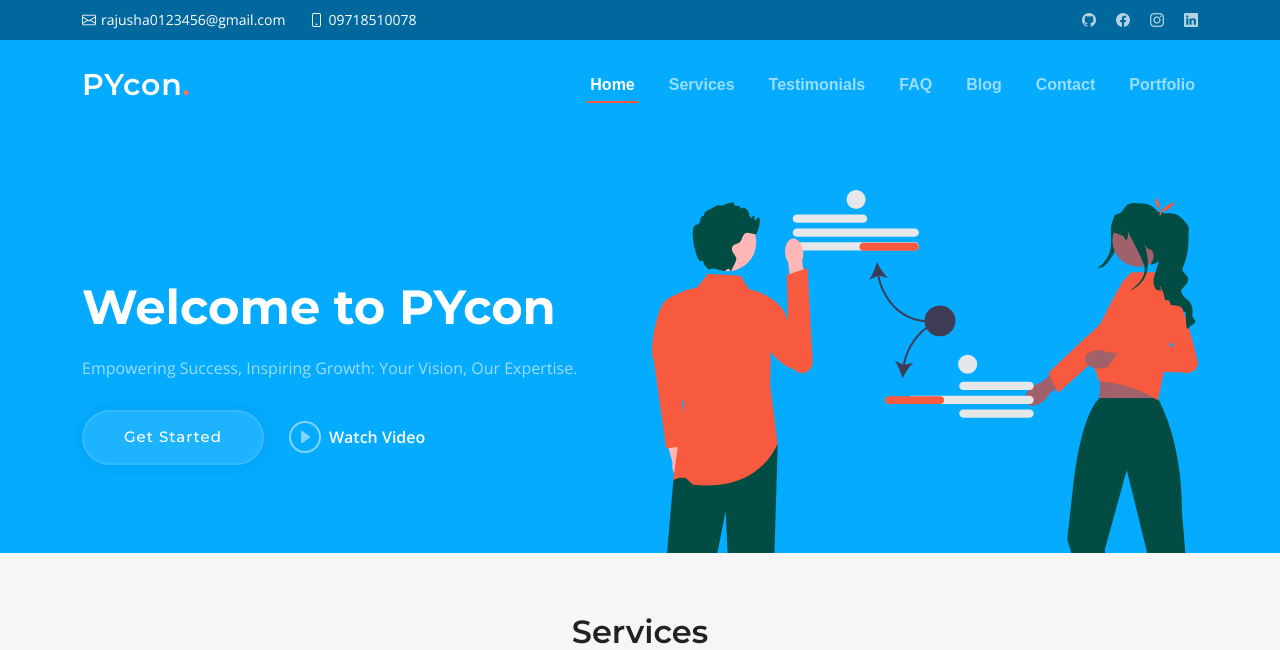
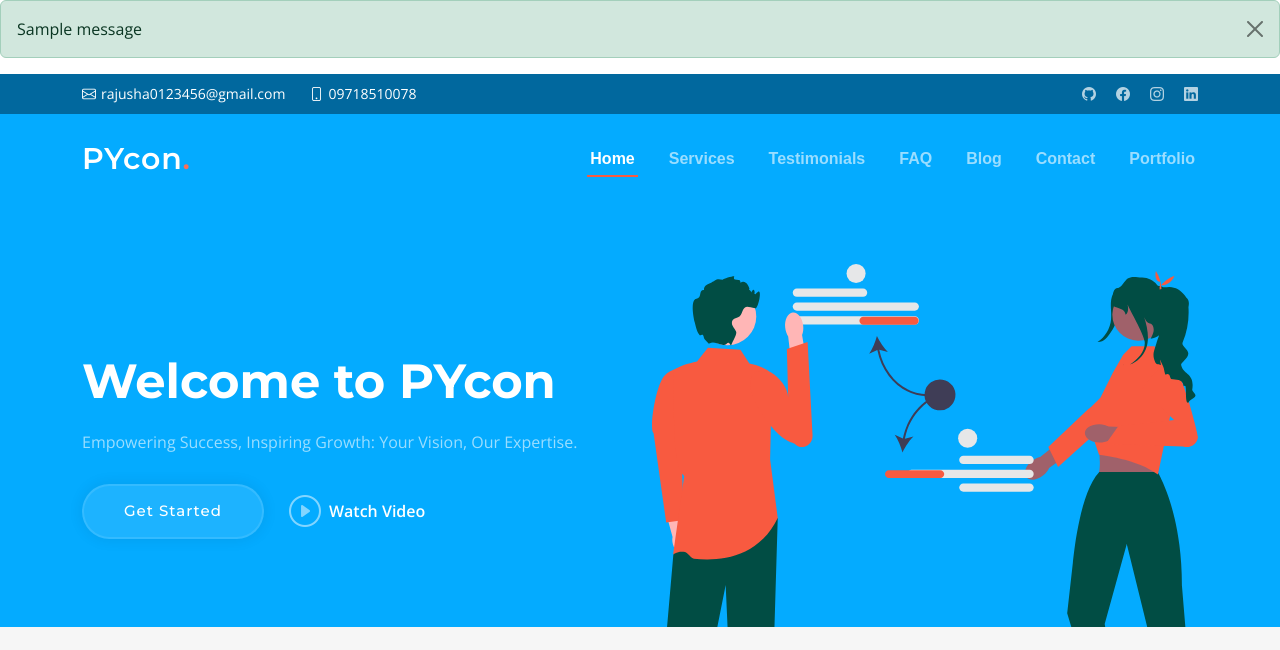
Before and after one commit to neeraj1227/Pycon, a Django app: page / in a window 1280 px wide. Shown: the top 650 px of the page. Run offline with Django 5.2, Linux system fonts and the light colour scheme; data comes from the database, SQL or seed files in the repository; one stand-in notice (Sample message) is shown; some libraries are stand-ins or nearby versions.

Commit message:
working with django messages and alert with Bootstrap in django messages

```diff
--- a/first/first/urls.py
+++ b/first/first/urls.py
@@ -31,4 +31,4 @@ urlpatterns = [
     # path('github/', go_to_github, name='github_redirect'),
     # path('about/',)
     # path("__reload__/", include("django_browser_reload.urls"))
-]+ static(settings.STATIC_URL,document_root=settings.STATIC_ROOT)
+]+ static(settings.STATIC_URL,document_root=settings.STATIC_ROOT)#+ static(settings.MEDIA_URL,document_root=settings.MEDIA_ROOT)
--- a/first/home/views.py
+++ b/first/home/views.py
@@ -5,6 +5,7 @@ from django.db import connection
 from django.core.mail import send_mail
 from django.conf import settings
 from django.template.loader import render_to_string
+from django.contrib import messages
 # from home.views import home
 
 
@@ -80,14 +81,19 @@ def contact_form(request):
         html_content=render_to_string('email.html',context)
 
 #sending email to reciver
-        send_mail(
-            subject=subject,
-            message=None,
-            html_message=html_content,
-            from_email=settings.EMAIL_HOST_USER,
-            recipient_list=[settings.EMAIL_HOST_USER] ,
-            fail_silently=False  #default Is True
-        )
+        try:
+            send_mail(
+                subject=subject,
+                message=None,
+                html_message=html_content,
+                from_email=settings.EMAIL_HOST_USER,
+                recipient_list=[settings.EMAIL_HOST_USER] ,
+                fail_silently=False  #default Is True
+            )
+        except Exception as e:
+            messages.error(request,'email is failed')
+        else:
+            messages.success(request,'email is successfully send')
 
 
     return redirect ('home')
--- a/first/templates/home/home.html
+++ b/first/templates/home/home.html
@@ -39,6 +39,21 @@
 </head>
 
 <body>
+  {% for message in messages %}
+    {% if message.tags == "error" %}
+    <div class="alert alert-danger alert-dismissible fade show sticky-alert" role="alert">
+      {{message}}
+      <button type="button" class="btn-close" data-bs-dismiss="alert" aria-label="Close"></button>
+      </div>
+    {% else %}
+        <div class="alert alert-success alert-dismissible fade show sticky-alert" role="alert">
+        {{message}}
+        <button type="button" class="btn-close" data-bs-dismiss="alert" aria-label="Close"></button>
+      </div>
+    {% endif %}
+  {% endfor %}
+
+
   {% include "home/header.html" %}
   <!-- ======= Hero Section ======= -->
   <section id="hero" class="hero">
```
